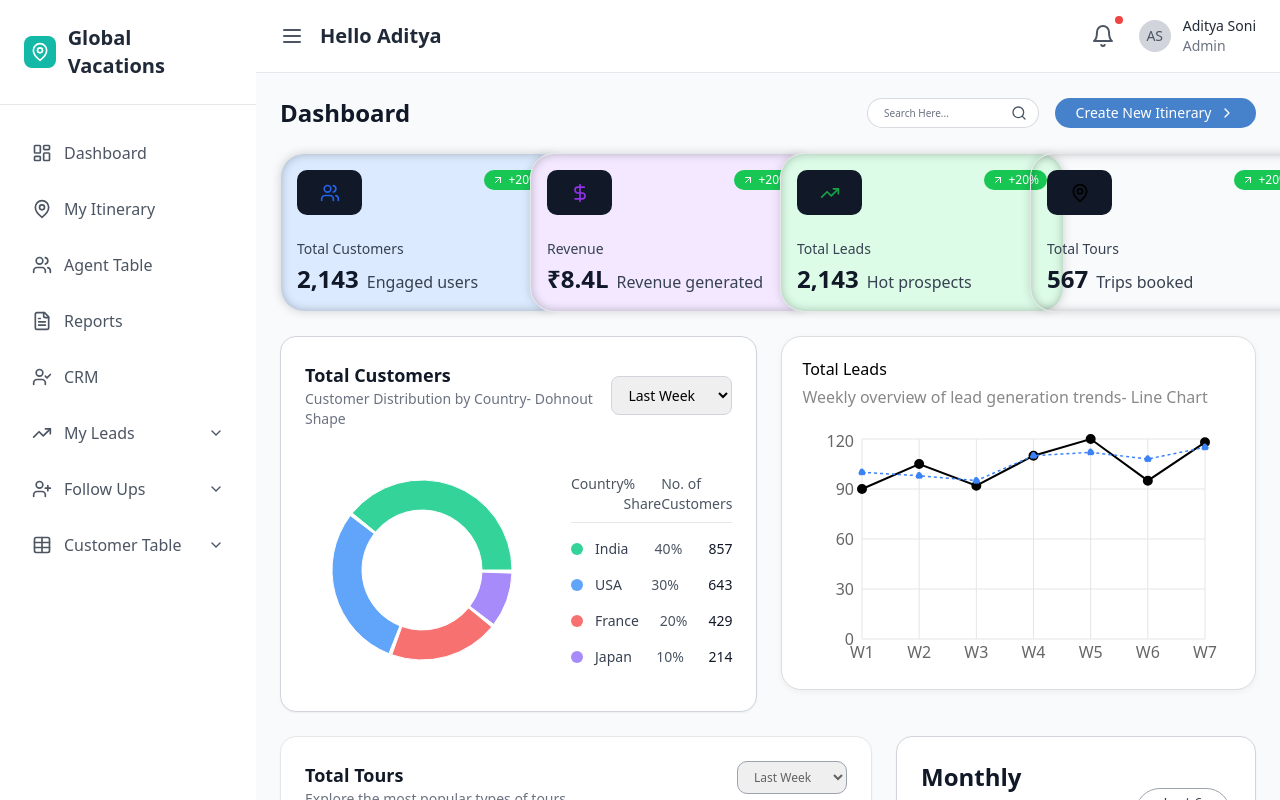
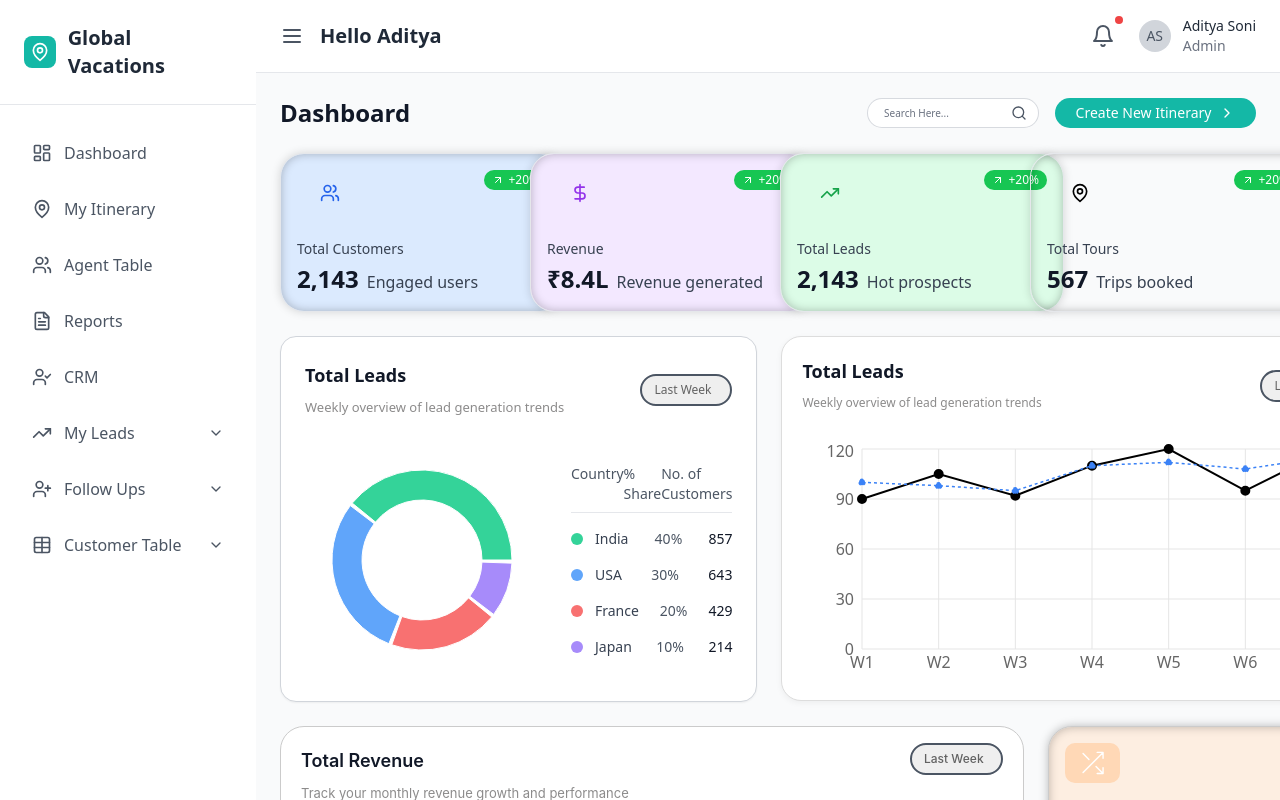
Before and after one commit to SavantCode/travel-itenary-dashboard-me, a React (Vite) app: page / in a window 1280 px wide. Built offline with nearby package versions, Linux system fonts and the light colour scheme.

Commit message:
Enhance dashboard UI.

```diff
--- a/src/components/Dashboard/ConcentricTourGraph.tsx
+++ b/src/components/Dashboard/ConcentricTourGraph.tsx
@@ -75,16 +75,17 @@ const ConcentricTourGraph: React.FC<ConcentricTourGraphProps> = ({ data }) => {
       {/* Header */}
       <div className="flex items-start justify-between mb-6">
         <div>
-          <h3 className="text-lg font-semibold text-gray-900 font-roboto">Total Tours</h3>
-          <p className="text-sm text-gray-500 font-roboto">
-            Explore the most popular types of tours
+          <h2 className="text-lg font-semibold text-gray-900 font-roboto">Total Tours</h2>
+          <p  className="text-[13px] text-[#8C8B8B] mt-[6px] leading-[24px] font-roboto">
+            Explore the most popular types of tours booked
           </p>
         </div>
         <select
           value={filter}
           onChange={(e) => setFilter(e.target.value as any)}
-          className="px-3 py-1.5 border border-gray-400 text-xs rounded-[10px] font-medium text-[#626262] hover:border-[#00B8A9] focus:outline-none font-inter"
-        >
+          className="px-3 py-1.5 border-2 text-xs rounded-full font-medium text-[#626262] border-gray-600  hover:border-[#00B8A9] hover:bg-gray-100 focus:outline-none font-inter"
+          style={{ WebkitAppearance: 'none', MozAppearance: 'none', appearance: 'none' }}
+          >
           <option>Last Week</option>
           <option>Last Month</option>
           <option>All Time</option>
@@ -184,6 +185,7 @@ const ConcentricTourGraph: React.FC<ConcentricTourGraphProps> = ({ data }) => {
               boxShadow: '0 0 10px rgba(0, 184, 169, 0.5)',
             }}
           />
+
         </div>
       </div>
     </div>
--- a/src/components/Dashboard/ConversionChart.tsx
+++ b/src/components/Dashboard/ConversionChart.tsx
@@ -26,13 +26,13 @@ const ConversionChart: React.FC<ConversionChartProps> = ({ data }) => {
     <div className="bg-white rounded-2xl border border-gray-300 p-6 shadow-sm w-full h-full flex flex-col">
       <div className="flex justify-between items-center mb-6">
         <div>
-          <h2 className="text-2xl font-semibold text-gray-900">
+          <h2 className="text-lg font-semibold text-gray-900">
             Monthly Conversion
           </h2>
-          <p className="text-sm text-gray-500">Track Growth, One Month at a Time- BLUE green</p>
+          <p  className="text-[13px] text-[#8C8B8B] mt-[6px] leading-[24px]">Track Growth, One Month at a Time</p>
         </div>
 
-        <button className="px-4 py-1 text-sm border border-gray-400 rounded-full text-gray-700 hover:bg-gray-100">
+        <button className="px-3 py-1.5 border-2 text-xs rounded-full font-medium text-[#626262] border-gray-600  hover:border-[#00B8A9] hover:bg-gray-100 focus:outline-none font-inter">
           Last 6 Months
         </button>
       </div>
--- a/src/components/Dashboard/CustomersByCountryChart.tsx
+++ b/src/components/Dashboard/CustomersByCountryChart.tsx
@@ -19,10 +19,11 @@ const CustomersByCountryChart: React.FC<CustomersByCountryChartProps> = ({ data
       {/* Header */}
       <div className="flex items-center justify-between mb-6">
         <div>
-          <h3 className="text-lg font-semibold text-gray-900">Total Customers</h3>
-          <p className="text-sm text-gray-500">Customer Distribution by Country- Dohnout Shape</p>
+          <h2 className="text-lg font-semibold text-gray-900">Total Leads</h2>
+          <p className="text-[13px] text-[#8C8B8B] mt-[6px] leading-[24px]">Weekly overview of lead generation trends</p>
         </div>
-        <select className="px-3 py-2 border border-gray-300 rounded-lg text-sm focus:outline-none focus:ring-2 focus:ring-teal-500">
+        <select className="px-3 py-1.5 border-2 text-xs rounded-full font-medium text-[#626262] border-gray-600  hover:border-[#00B8A9] hover:bg-gray-100 focus:outline-none font-inter"
+        style={{ WebkitAppearance: 'none', MozAppearance: 'none', appearance: 'none' }}>
           <option>Last Week</option>
           <option>Last Month</option>
           <option>Last Year</option>
--- a/src/components/Dashboard/KPICard.tsx
+++ b/src/components/Dashboard/KPICard.tsx
@@ -46,7 +46,7 @@ const KPICard: React.FC<KPICardProps> = ({
     >
       <div className="flex justify-between items-start">
         {/* Dark background container for icon */}
-        <div className="w-[65px] h-[45px] rounded-[10px] flex items-center justify-center bg-gray-900">
+        <div className="w-[65px] h-[45px] rounded-[10px] flex items-center justify-center ">
           <IconComponent className={`${iconColor} w-5 h-5`} />
         </div>
         <div className="flex items-center bg-[#17C653] text-white text-xs font-medium px-2 py-[2px] rounded-[10px]">
--- a/src/components/Dashboard/LeadsChart.tsx
+++ b/src/components/Dashboard/LeadsChart.tsx
@@ -27,14 +27,26 @@ const TotalLeadsChart: React.FC<TotalLeadsChartProps> = ({ data }) => {
         background: "#fff",
         borderRadius: "20px",
         padding: "20px",
+        width: "592px",
+        height: "365px",
         border: "1px solid #ddd",
         boxShadow: "0 2px 6px rgba(0,0,0,0.05)"
       }}
     >
-      <h2 style={{ margin: 0 }}>Total Leads</h2>
-      <p style={{ color: "#888", margin: "4px 0 20px" }}>
-        Weekly overview of lead generation trends- Line Chart
-      </p>
+     {/* Header */}
+      <div className="flex items-center justify-between mb-6">
+        <div>
+          <h2 className="text-lg font-semibold text-gray-900">Total Leads</h2>
+          <p className="text-[12px] text-[#8C8B8B] mt-[6px] leading-[24px]">Weekly overview of lead generation trends</p>
+        </div>
+        <select className="px-3 py-1.5 border-2 text-xs rounded-full font-medium text-[#626262] border-gray-600  hover:border-[#00B8A9] hover:bg-gray-100 focus:outline-none font-inter"
+        style={{ WebkitAppearance: 'none', MozAppearance: 'none', appearance: 'none' }}>
+          <option>Last Week</option>
+          <option>Last Month</option>
+          <option>Last Year</option>
+        </select>
+      </div>
+      {/* Chart + Legend */}
       <div style={{ height: 240 }}>
         <ResponsiveContainer width="100%" height="100%">
           <LineChart
--- a/src/components/Dashboard/MonthlyConversionBox.tsx
+++ b/src/components/Dashboard/MonthlyConversionBox.tsx
@@ -5,7 +5,7 @@ const MonthlyConversionCard: React.FC = () => {
   return (
     <div
       className={`
-    w-[386px]  /* Set fixed width */
+    w-[447px]  /* Set fixed width */
     h-[255px]  /* Keep the height if needed */
     box-border
     bg-[#FDEEE1]
--- a/src/components/Dashboard/RevenueChart.tsx
+++ b/src/components/Dashboard/RevenueChart.tsx
@@ -29,19 +29,22 @@ const RevenueChart: React.FC<RevenueChartProps> = ({ data }) => {
     >
       {/* Title and description */}
       <div className="absolute top-[20px] left-[20px]">
-        <h3 className="text-[18px] font-normal text-black leading-[24px]">
+        <h2 className="text-lg font-semibold text-gray-900">
           Total Revenue
-        </h3>
-        <p className="text-[12px] text-[#8C8B8B] mt-[6px] leading-[24px]">
+        </h2>
+        <p className="text-[13px] text-[#8C8B8B] mt-[6px] leading-[24px]">
           {/* Track your monthly revenue growth and performance. */}
-          reeeeeeeeeeeeeveeeeeeeeeeeeeeenueeeeeeeeee
+          Track your monthly revenue growth and performance
         </p>
       </div>
 
-      {/* "Last Year" badge */}
-      <div className="absolute top-[16px] right-[20px] bg-white border border-[#626262] text-[#626262] text-[10px] font-medium rounded-[10px] px-3 py-[2px] leading-[12px] whitespace-nowrap">
-        Last Year
-      </div>
+ <select className="absolute top-[16px] right-[20px] px-3 py-1.5 border-2 text-xs rounded-full font-medium text-[#626262] border-gray-600  hover:border-[#00B8A9] hover:bg-gray-100 focus:outline-none font-inter"
+        style={{ WebkitAppearance: 'none', MozAppearance: 'none', appearance: 'none' }}>
+          <option>Last Week</option>
+          <option>Last Month</option>
+          <option>Last Year</option>
+        </select>
+
 
       {/* Y-axis labels aligned with ticks and grid lines */}
       <div
--- a/src/pages/Dashboard.tsx
+++ b/src/pages/Dashboard.tsx
@@ -52,10 +52,9 @@ const Dashboard: React.FC = () => {
             flex items-center justify-center space-x-2
             px-[20px] py-[6px]
             w-[201px] h-[30px]
-            bg-[#4681CB]
+            bg-teal-500 hover:bg-teal-600
             rounded-full
             text-[14px] font-raleway font-medium leading-[100%] text-white
-            hover:bg-blue-700
             transition-colors
           "
           >
@@ -99,6 +98,19 @@ const Dashboard: React.FC = () => {
           </div>
         </div>
 
+      {/* Charts Row 2 */}
+      <div className="grid grid-cols-1 lg:grid-cols-2 gap-6" style={{ width: "1512px" }}>
+
+
+        <div className="w-full">
+          <RevenueChart data={dashboardData.revenueData} />
+        </div>
+        <div className="w-full">
+          {/* lead generation pink box */}
+          <MonthlyConversionChart />
+        </div>
+      </div>
+
         {/* Second 2: two charts side-by-side on lg, stacked on small */}
         <div className="flex flex-col lg:flex-row lg:space-x-6 space-y-6 lg:space-y-0">
           <div className="flex-1 flex flex-col">
@@ -115,22 +127,6 @@ const Dashboard: React.FC = () => {
           </div>
         </div>
       </div>
-
-
-      {/* Charts Row 2 */}
-      <div className="grid grid-cols-1 lg:grid-cols-2 gap-6" style={{ width: "1512px" }}>
-
-
-        <div className="w-full">
-          <RevenueChart data={dashboardData.revenueData} />
-        </div>
-        <div className="w-full">
-          {/* lead generation pink box */}
-          <MonthlyConversionChart />
-        </div>
-      </div>
-
-
     </div>
   );
 };
```
